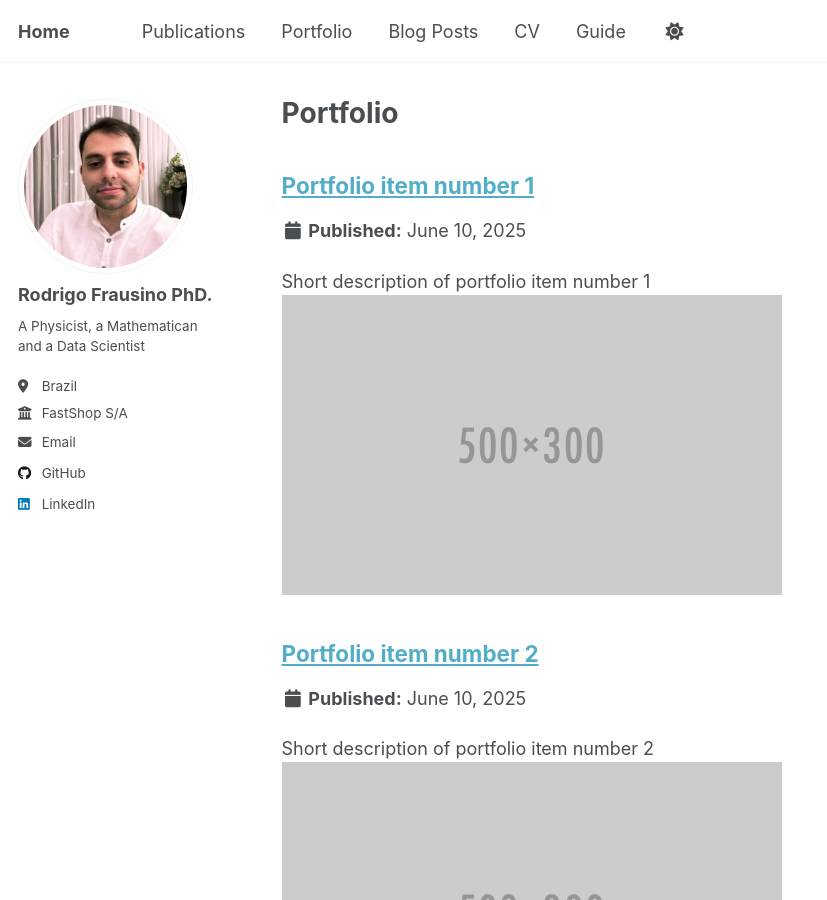
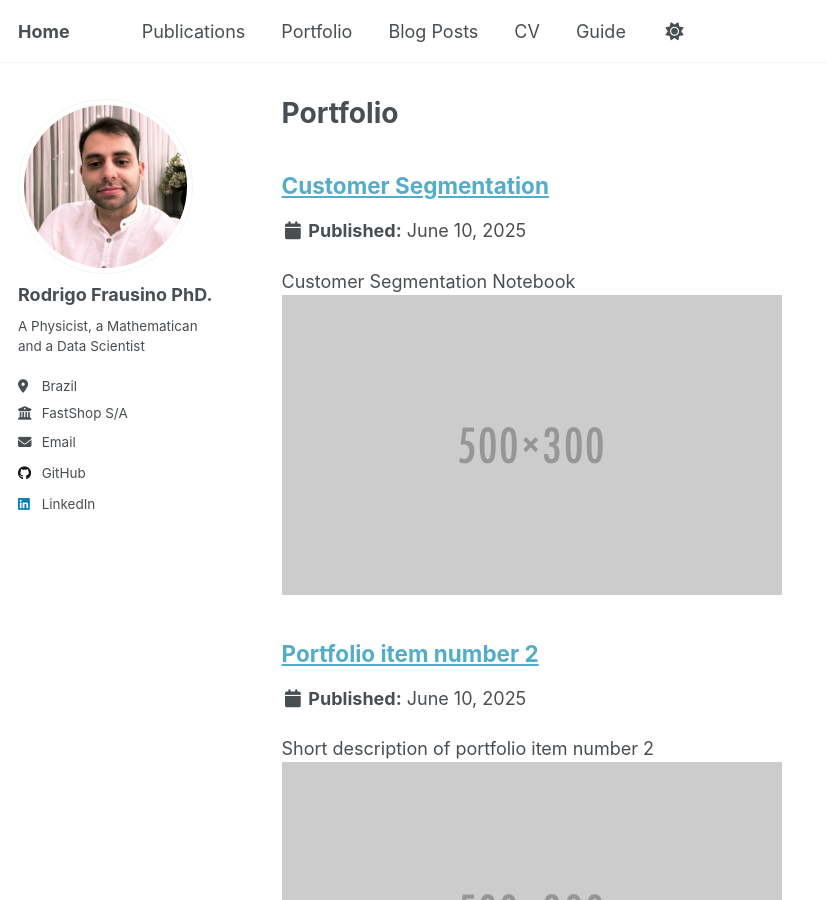
Before and after one commit to rodrigo-frausino/rodrigo-frausino.github.io, a Jekyll site: the page built from _pages/portfolio.html, in a window 1280 px wide and 900 px high. Shown: the whole window, without its empty margins (0-827 px from the left). Built offline with Jekyll 4.4.1, drawn with Linux system fonts in a browser that asks for light colours.

Commit message:
Update portfolio-1.md

```diff
--- a/_portfolio/portfolio-1.md
+++ b/_portfolio/portfolio-1.md
@@ -1,7 +1,7 @@
 ---
-title: "Portfolio item number 1"
-excerpt: "Short description of portfolio item number 1<br/><img src='/images/500x300.png'>"
+title: "Customer Segmentation"
+excerpt: "Customer Segmentation Notebook<br/><img src='/images/500x300.png'>"
 collection: portfolio
 ---
 
-This is an item in your portfolio. It can be have images or nice text. If you name the file .md, it will be parsed as markdown. If you name the file .html, it will be parsed as HTML.
+<iframe src="https://nbviewer.org/github/rodrigo-frausino/Projects/blob/main/Customer%20Segmentation/notebook.ipynb" width="100%" height="800px"></iframe>
```
